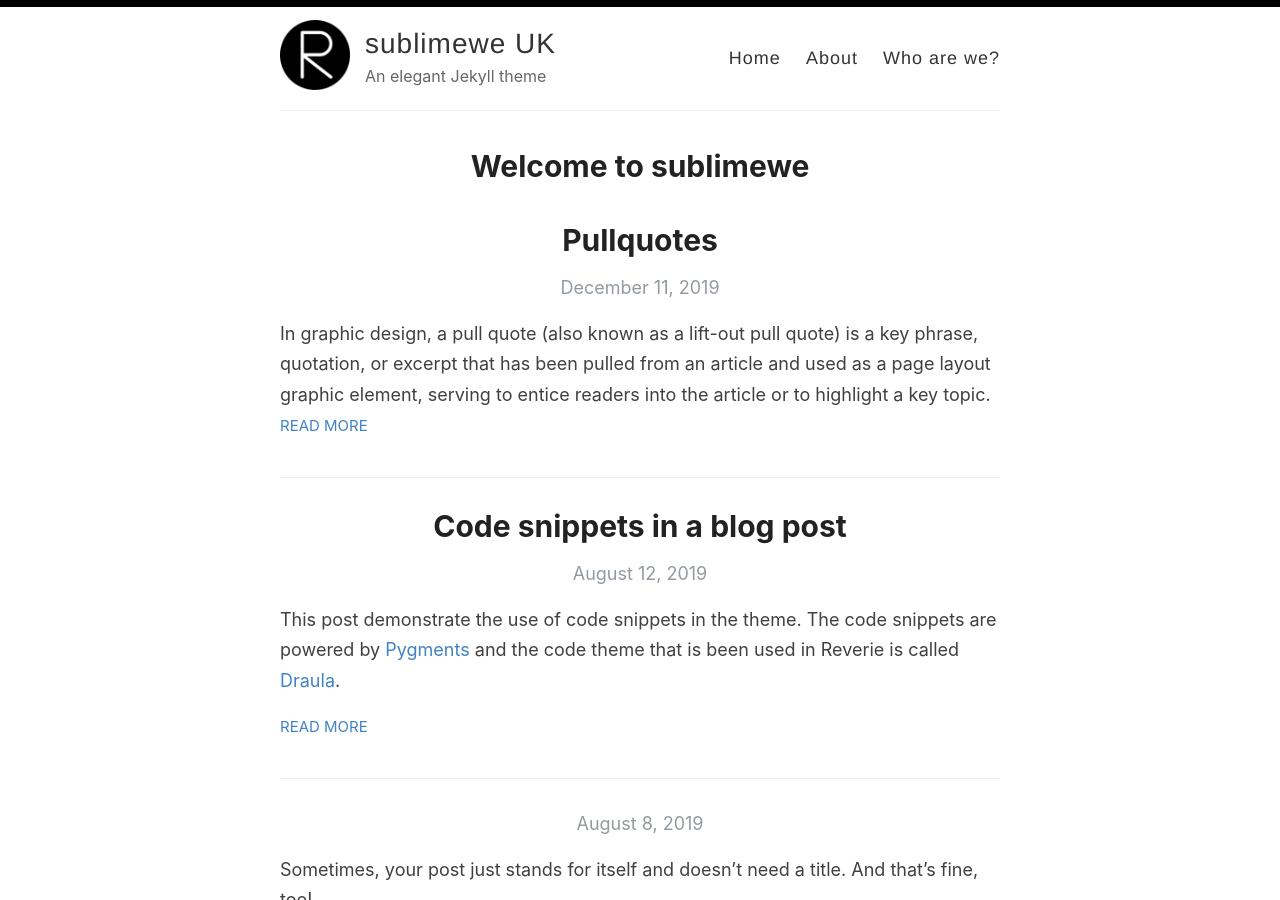
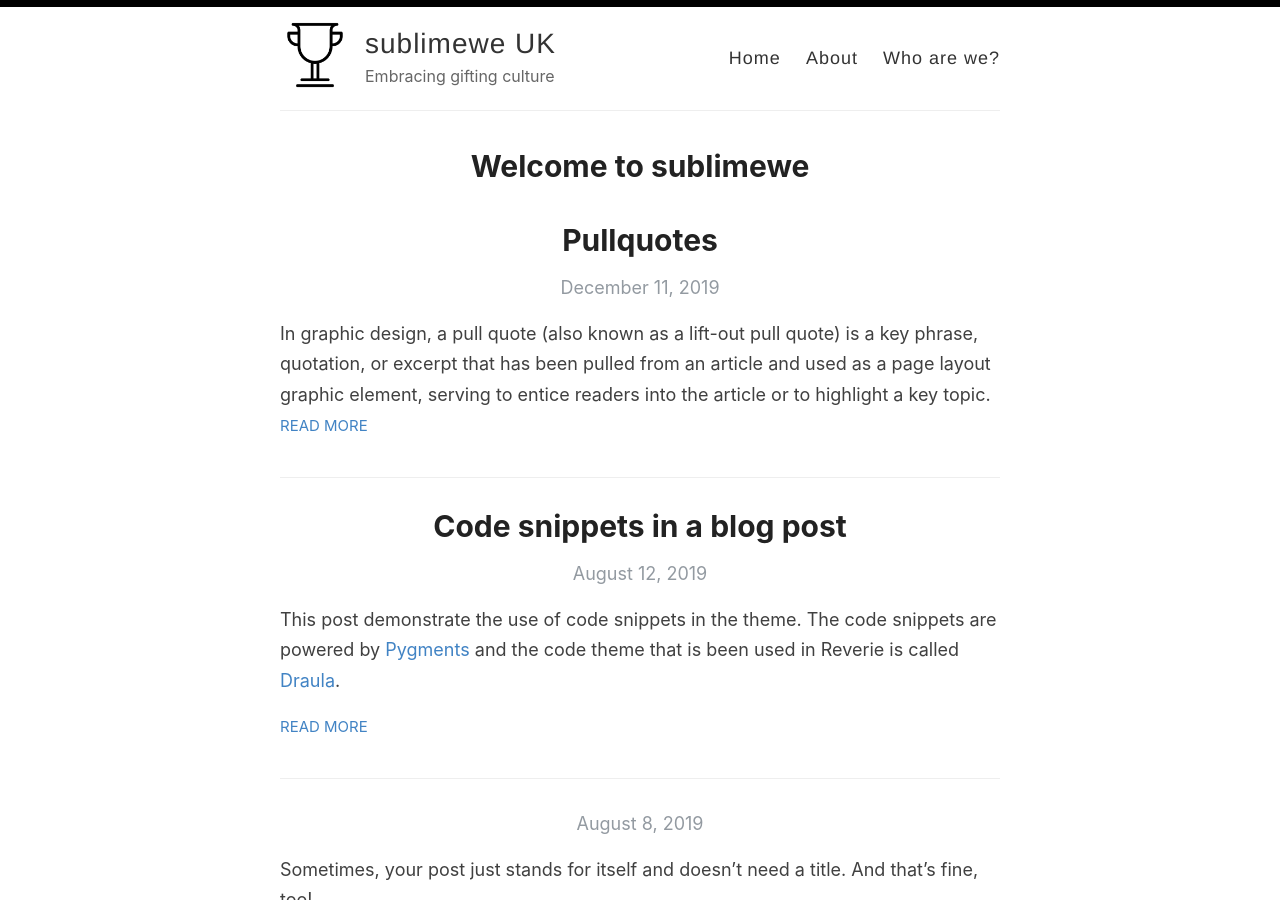
Before and after one commit to larriant/sublimewe, a Jekyll site: the page built from index.html, in a window 1280 px wide and 900 px high. Built offline with Jekyll 4.4.1, drawn with Linux system fonts in a browser that asks for light colours; the list of posts is cut into pages by our own code.

Commit message:
Updating the icon

```diff
--- a/_config.yml
+++ b/_config.yml
@@ -9,10 +9,10 @@ name: sublimewe UK
 author: Julyan Davey
 
 # Short bio or description (displayed in the header)
-description: An elegant Jekyll theme
+description: Embracing gifting culture
 
 # URL of your avatar or profile pic (you could use your GitHub profile pic)
-avatar: /images/reverie.png
+avatar: /images/trophy.png
 
 #
 # Flags below are optional
```
Also changed, not shown: images/reverie.png (deleted), images/trophy.png (added).
